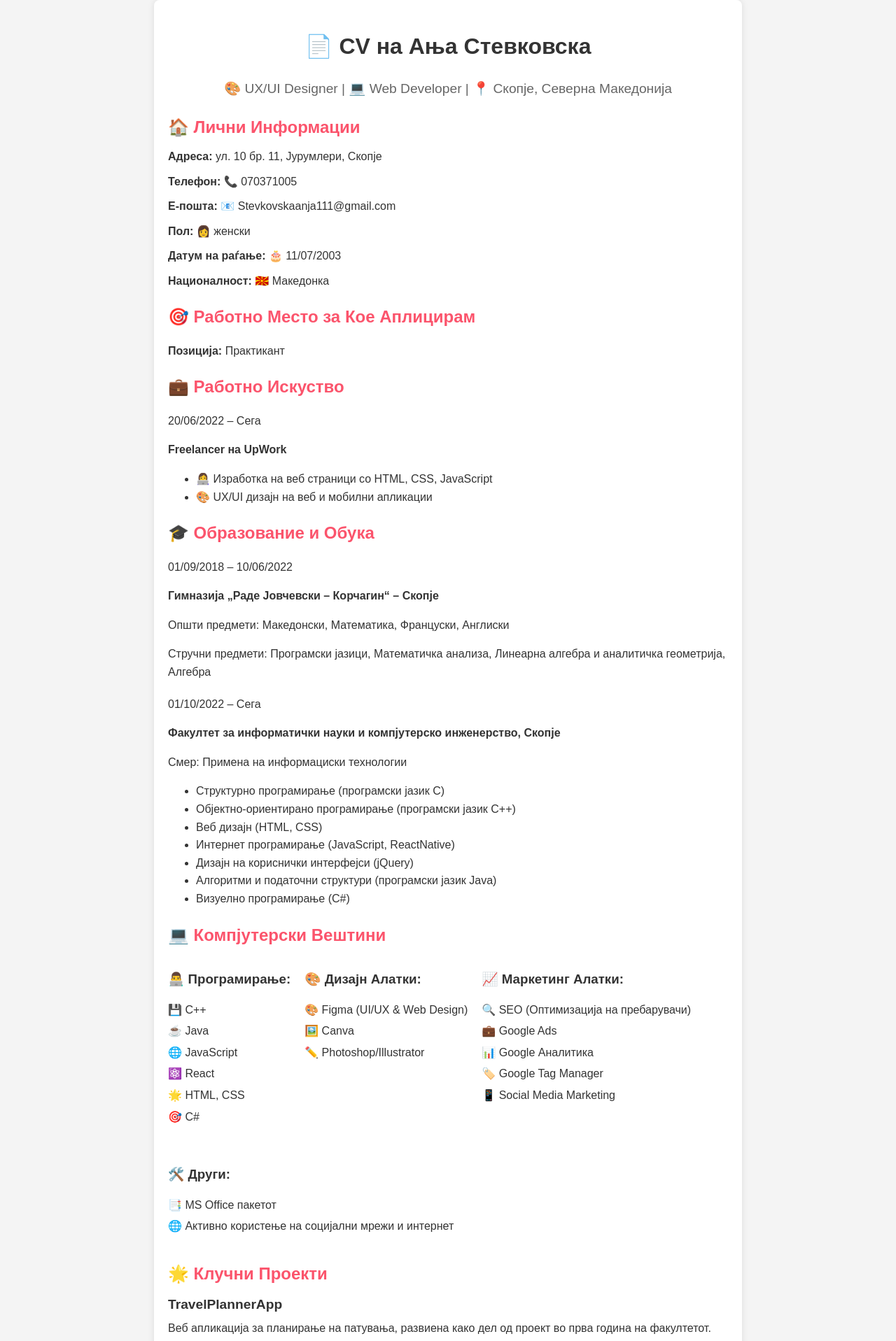
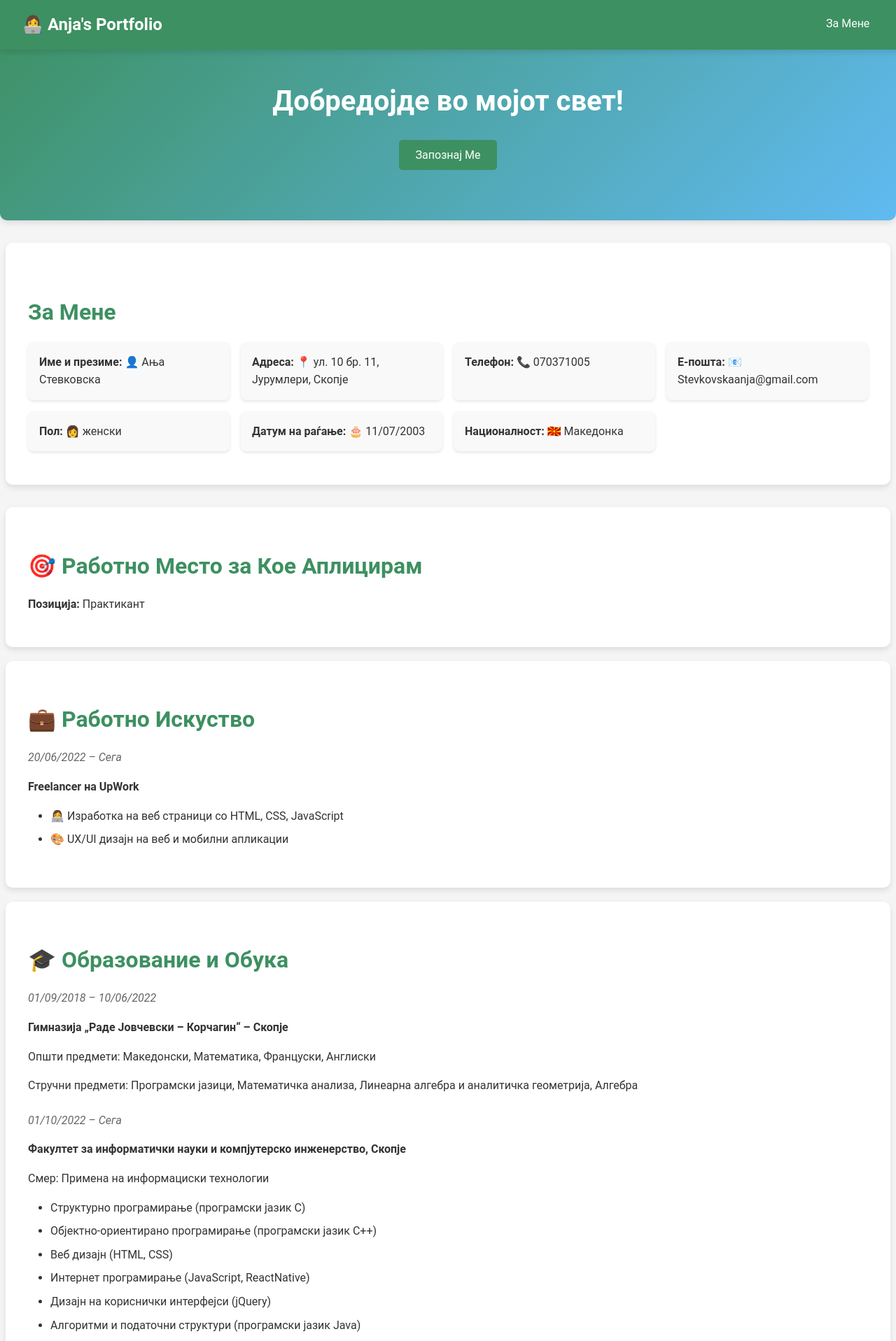
Before and after one commit to anjastev/CV, a React (Create React App) app in the folder my-cv-app/: page / in a window 1280 px wide. Shown: the top 1917 px of the page at 70% size. Built offline with nearby package versions, Linux system fonts and the light colour scheme.

Commit message:
Last version

```diff
--- a/my-cv-app/package.json
+++ b/my-cv-app/package.json
@@ -6,6 +6,7 @@
     "@testing-library/jest-dom": "^5.17.0",
     "@testing-library/react": "^13.4.0",
     "@testing-library/user-event": "^13.5.0",
+    "my-cv-app": "file:",
     "react": "^18.3.1",
     "react-dom": "^18.3.1",
     "react-scripts": "5.0.1",
--- a/my-cv-app/public/index.html
+++ b/my-cv-app/public/index.html
@@ -2,7 +2,7 @@
 <html lang="en">
   <head>
     <meta charset="utf-8" />
-    <link rel="icon" href="%PUBLIC_URL%/favicon.ico" />
+    <link rel="icon" href="%PUBLIC_URL%/logo.png" />
     <meta name="viewport" content="width=device-width, initial-scale=1" />
     <meta name="theme-color" content="#000000" />
     <meta
@@ -24,7 +24,7 @@
       work correctly both with client-side routing and a non-root public URL.
       Learn how to configure a non-root public URL by running `npm run build`.
     -->
-    <title>React App</title>
+    <title>CV</title>
   </head>
   <body>
     <noscript>You need to enable JavaScript to run this app.</noscript>
--- a/my-cv-app/src/App.css
+++ b/my-cv-app/src/App.css
@@ -1,60 +1,334 @@
-
 body {
-  font-family: Arial, sans-serif;
-  line-height: 1.6;
-  color: #333;
-  background-color: #f4f4f4;
+  font-family: 'Roboto', sans-serif;
   margin: 0;
   padding: 0;
+  color: #333;
+  background-color: #f5f5f5;
+  line-height: 1.6;
 }
 
-.container {
-  max-width: 800px;
-  margin: 0 auto;
-  padding: 20px;
-  background: #fff;
-  border-radius: 8px;
-  box-shadow: 0 0 10px rgba(0, 0, 0, 0.1);
+
+.navbar {
+  background-color: #3D9061;
+  color: white;
+  padding: 1rem 2rem;
+  display: flex;
+  justify-content: space-between;
+  align-items: center;
+  position: fixed;
+  box-shadow: 0 4px 8px rgba(0, 0, 0, 0.1);
+  transition: background-color 0.3s ease, box-shadow 0.3s ease;
+  width: 1500px;
 }
 
-.header {
-  text-align: center;
-  margin-bottom: 20px;
+
+
+.navbar .logo {
+  font-size: 1.5rem;
+  font-weight: bold;
 }
 
-.header h1 {
-  font-size: 2em;
-  margin-bottom: 0.5em;
+.navbar nav ul {
+  list-style: none;
+  padding: 0;
+  margin: 0;
+  display: flex;
 }
 
-.header p {
-  font-size: 1.2em;
-  color: #666;
+.navbar nav ul li {
+  margin-right: 55px;
+  margin-top: 5px;
 }
 
-.section-title {
-  font-size: 1.5em;
-  margin-top: 20px;
-  margin-bottom: 10px;
-  color: #FB546C;
+.navbar nav ul li a {
+  color: white;
+  text-decoration: none;
+  font-size: 1rem;
+  transition: color 0.3s ease, transform 0.3s ease;
 }
 
-.info-grid, .skills-grid, .education-item, .project-item {
-  margin-bottom: 20px;
+.navbar nav ul li a:hover {
+  color: #FC7484;
+  transform: scale(1.05);
 }
 
-.info-item {
-  margin-bottom: 10px;
+.menu-icon {
+  display: none;
+  font-size: 1.5rem;
+  cursor: pointer;
+  transition: color 0.3s ease;
 }
 
+.menu-icon:hover {
+  color: #FC7484;
+}
+
+
+.banner {
+  background: linear-gradient(135deg, #3D9061, #60BAF1);
+  color: white;
+  text-align: center;
+  padding: 5rem 2rem;
+  border-radius: 10px;
+  box-shadow: 0 4px 8px rgba(0, 0, 0, 0.1);
+  transition: background 0.3s ease;
+  animation: fadeIn 1.5s ease-in-out;
+}
+
+.banner:hover {
+  background: linear-gradient(135deg, #60BAF1, #3D9061);
+}
+
+.banner-title {
+  font-size: 2.5rem;
+  margin-bottom: 1rem;
+  animation: fadeIn 2s ease-in-out;
+}
+
+.banner-subtitle {
+  font-size: 1.25rem;
+  margin-bottom: 2rem;
+}
+
+.btn-banner {
+  background-color: #3D9061;
+  color: white;
+  padding: 0.75rem 1.5rem;
+  border: none;
+  border-radius: 5px;
+  text-decoration: none;
+  font-size: 1rem;
+  transition: background-color 0.3s ease, transform 0.3s ease, box-shadow 0.3s ease;
+}
+
+.btn-banner:hover {
+  background-color: #FC7484;
+  transform: scale(1.05);
+  box-shadow: 0 4px 8px rgba(0, 0, 0, 0.2);
+}
+
+
+.work-application{
+  margin-bottom: 20px;
+  width: 1200px;
+}
+
+.work-experience{
+  margin-bottom: 20px;
+  width: 1200px;
+}
+
+.education{
+  margin-bottom: 20px;
+  width: 1200px;
+}
+
+.projects-list {
+  display: flex;
+  flex-direction: column;
+  gap: 2rem;
+}
+.about-section, .projects-section, .contact-section {
+  padding: 3rem 2rem;
+  margin: 2rem auto;
+  width: 1200px;
+  background: white;
+  border-radius: 10px;
+  box-shadow: 0 4px 8px rgba(0, 0, 0, 0.1);
+  animation: slideIn 1s ease-out;
+}
+
+.about-section h2, .projects-section h2, .contact-section h2 {
+  font-size: 2rem;
+  margin-bottom: 1rem;
+  color: #3D9061;
+}
+
+.info-grid{
+  display: grid;
+  grid-template-columns: repeat(auto-fill, minmax(250px, 1fr));
+  gap: 1rem;
+}
+
+.projects-grid{
+  display: flex;
+  flex-direction: column;
+  grid-template-columns: repeat(auto-fill, minmax(250px, 1fr));
+  gap: 1rem;
+}
+
+.info-item, .project-item {
+  padding: 1rem;
+  background: #f9f9f9;
+  border-radius: 8px;
+  box-shadow: 0 2px 4px rgba(0, 0, 0, 0.1);
+  transition: transform 0.3s ease, box-shadow 0.3s ease;
+}
+
+.info-item:hover, .project-item:hover {
+  transform: scale(1.02);
+  box-shadow: 0 4px 8px rgba(0, 0, 0, 0.2);
+}
+
+.project-item h3 {
+  font-size: 1.5rem;
+  margin-bottom: 1rem;
+  color: #3D9061;
+}
+
+.project-item p {
+  margin: 0;
+  line-height: 1.6;
+}
+
+.contact-section a {
+  color: #3D9061;
+  text-decoration: none;
+  transition: color 0.3s ease, transform 0.3s ease;
+}
+
+.contact-section a:hover {
+  color: #FB546C;
+  transform: scale(1.05);
+}
+
+.contact-section i {
+  margin-right: 0.5rem;
+  color: #3D9061;
+}
+
+
+
+
+
+.footer {
+  background-color: #3D9061;
+  color: white;
+  text-align: center;
+  padding: 1rem 2rem;
+  box-shadow: 0 -4px 8px rgba(0, 0, 0, 0.1);
+  transition: background-color 0.3s ease;
+}
+
+.footer:hover {
+  background-color: #60BAF1;
+}
+
+
+@keyframes fadeIn {
+  from {
+    opacity: 0;
+  }
+  to {
+    opacity: 1;
+  }
+}
+
+@keyframes slideIn {
+  from {
+    transform: translateY(20px);
+    opacity: 0;
+  }
+  to {
+    transform: translateY(0);
+    opacity: 1;
+  }
+}
+
+
+@media (max-width: 768px) {
+  .navbar nav ul {
+    display: none;
+  }
+
+  .menu-icon {
+    display: block;
+  }
+
+  .nav-links.active {
+    display: block;
+    position: absolute;
+    top: 100%;
+    right: 0;
+    background: #3D9061;
+    width: 200px;
+    padding: 1rem;
+    border-radius: 8px;
+  }
+
+  .nav-links.active li {
+    margin: 0;
+  }
+
+  .nav-links.active li a {
+    display: block;
+    padding: 0.5rem;
+    color: white;
+    transition: background-color 0.3s ease;
+  }
+
+  .nav-links.active li a:hover {
+    background-color: #FC7484;
+  }
+}
+
+
+.section-title {
+  font-size: 2rem;
+  margin-bottom: 1rem;
+  color: #3D9061;
+}
+
+
+section {
+  padding: 2rem;
+  margin: 0 auto;
+
+  background: white;
+  border-radius: 10px;
+  box-shadow: 0 4px 8px rgba(0, 0, 0, 0.1);
+  animation: slideIn 1s ease-out;
+}
+
+
+.experience-item, .education-item {
+  margin-bottom: 1.5rem;
+}
+
+.date-range {
+  font-style: italic;
+  color: #666;
+  margin-bottom: 0.5rem;
+}
+
+ul {
+  padding-left: 2rem;
+}
+
+ul li {
+  margin-bottom: 0.5rem;
+}
+
+.skills{
+  width: 1200px;
+}
 .skills-grid {
-  display: flex;
-  flex-wrap: wrap;
-  gap: 20px;
+  display: grid;
+  grid-template-columns: repeat(auto-fill, minmax(250px, 1fr));
+  gap: 1rem;
+}
+
+.skill-category {
+  background: #f9f9f9;
+  padding: 1rem;
+  border-radius: 5px;
+  box-shadow: 0 2px 4px rgba(0, 0, 0, 0.1);
 }
 
 .skill-category h3 {
-  margin-bottom: 10px;
+  margin-top: 0;
+  margin-bottom: 0.5rem;
+  color: #3D9061;
 }
 
 .skill-category ul {
@@ -62,52 +336,6 @@ body {
   padding: 0;
 }
 
-.skill-category li {
-  margin-bottom: 5px;
+.skill-category ul li {
+  margin-bottom: 0.5rem;
 }
-
-.skills-matrix {
-  width: 100%;
-}
-
-.skills-matrix .skill {
-  margin-bottom: 10px;
-}
-
-.skills-matrix .skill-bar {
-  background: #3D9061;
-  height: 5px;
-  border-radius: 2px;
-  transition: width 0.3s;
-}
-
-.links {
-  list-style: none;
-  padding: 0;
-}
-
-.links li {
-  margin-bottom: 10px;
-}
-
-.links a {
-  color: #FB546C;
-  text-decoration: none;
-}
-
-.links a:hover {
-  text-decoration: underline;
-}
-
-.project-item {
-  margin-bottom: 15px;
-}
-
-.project-item h3 {
-  margin: 0;
-  font-size: 1.2em;
-}
-
-.project-item p {
-  margin: 5px 0;
-}
--- a/my-cv-app/src/App.js
+++ b/my-cv-app/src/App.js
@@ -1,34 +1,71 @@
-import React from 'react';
+import React, { useEffect } from 'react';
 import './App.css';
 
 const App = () => {
+  useEffect(() => {
+    const sections = document.querySelectorAll('.project-item, .skills-grid');
+
+    const observer = new IntersectionObserver(entries => {
+      entries.forEach(entry => {
+        if (entry.isIntersecting) {
+          entry.target.classList.add('show');
+        }
+      });
+    });
+
+    sections.forEach(section => {
+      observer.observe(section);
+    });
+  }, []);
+
+  const toggleMenu = () => {
+    const navLinks = document.querySelector('.nav-links');
+    navLinks.classList.toggle('active');
+  };
+
   return (
-        <div className="container">
-            <div className="header">
-                <h1>📄 CV на Ања Стевковска</h1>
-                <p>🎨 UX/UI Designer | 💻 Web Developer | 📍 Скопје, Северна Македонија</p>
-            </div>
+    <div className="App">
+
+      <header className="navbar">
+        <div className="logo">👩‍💻 Anja's Portfolio</div>
+        <nav>
+          <ul className="nav-links">
+            <li><a href="#about">За Мене</a></li>
+            <li><a href="#projects">Проекти</a></li>
+            <li><a href="#contact">Контакт</a></li>
+          </ul>
+        </nav>
+        <div className="menu-icon" onClick={toggleMenu}>☰</div>
+      </header>
 
 
+      <section className="banner">
+        <h1 className="banner-title">Добредојде во мојот свет!</h1>
+        <p className="banner-subtitle"></p>
+        <a href="#about" className="btn-banner">Запознај Ме</a>
+      </section>
 
-            <section className="personal-info">
-                <h2 className="section-title">🏠 Лични Информации</h2>
+
+      <section id="about" className="about-section">
+        <h2>За Мене</h2>
+
         <div className="info-grid">
-                    <div className="info-item"><strong>Адреса:</strong> ул. 10 бр. 11, Јурумлери, Скопје</div>
+          <div className="info-item"><strong>Име и презиме:</strong> 👤 Ања Стевковска</div>
+          <div className="info-item"><strong>Адреса:</strong> 📍 ул. 10 бр. 11, Јурумлери, Скопје</div>
           <div className="info-item"><strong>Телефон:</strong> 📞 070371005</div>
-                    <div className="info-item"><strong>Е-пошта:</strong> 📧 Stevkovskaanja111@gmail.com</div>
+          <div className="info-item"><strong>Е-пошта:</strong> 📧 Stevkovskaanja@gmail.com</div>
           <div className="info-item"><strong>Пол:</strong> 👩 женски</div>
           <div className="info-item"><strong>Датум на раѓање:</strong> 🎂 11/07/2003</div>
           <div className="info-item"><strong>Националност:</strong> 🇲🇰 Македонка</div>
         </div>
       </section>
 
-            <section>
+    <section className="work-application">
   <h2 className="section-title">🎯 Работно Место за Кое Аплицирам</h2>
   <p><strong>Позиција:</strong> Практикант</p>
 </section>
 
-            <section>
+<section className="work-experience">
   <h2 className="section-title">💼 Работно Искуство</h2>
   <div className="experience-item">
     <p className="date-range">20/06/2022 – Сега</p>
@@ -40,7 +77,7 @@ const App = () => {
   </div>
 </section>
 
-            <section>
+<section className="education">
   <h2 className="section-title">🎓 Образование и Обука</h2>
   <div className="education-item">
     <p className="date-range">01/09/2018 – 10/06/2022</p>
@@ -63,9 +100,17 @@ const App = () => {
       <li>Визуелно програмирање (C#)</li>
     </ul>
   </div>
+
+                <h2>🏅 Сертификати </h2>
+                <ul>
+                    <li>Сертификат за завршен курс по UX/UI Дизајн </li>
+                    <li>Сертификат за завршен курс по Дигитален Маркетинг </li>
+                </ul>
+
+
 </section>
 
-            <section>
+<section className="skills">
   <h2 className="section-title">💻 Компјутерски Вештини</h2>
   <div className="skills-grid">
     <div className="skill-category">
@@ -110,37 +155,53 @@ const App = () => {
   </div>
 </section>
 
-            <section>
-                <h2 className="section-title">🌟 Клучни Проекти</h2>
+
+<section id="projects" className="projects-section">
+  <h2>Клучни Проекти</h2>
+  <div className="projects-grid">
     <div className="project-item">
-                    <h3>TravelPlannerApp</h3>
-                    <p>Веб апликација за планирање на патувања, развиена како дел од проект во прва година на факултетот.</p>
+      <h3>✈️ TravelPlannerApp</h3>
+      <p>Веб апликација за планирање на патувања, развиена како дел од проект во прва година на факултетот. Апликацијата им овозможува на корисниците да креираат персонализирани планови за патување, да ги следат своите дестинации 🗺️, да поставуваат времиња и маршрути ⏳, и да прегледуваат препораки за хотели 🏨 и активности во избраните локации. TravelPlannerApp е изградена со HTML, CSS и JavaScript, и користи локално складирање за податоците на корисниците. <br></br>
+      <a href="https://webdesignproject.vercel.app/" target="_blank" rel="noopener noreferrer">Погледнете ја апликацијата тука</a>.
+      </p>
     </div>
     <div className="project-item">
-                    <h3>Planner App</h3>
-                    <p>Веб апликација со HTML, CSS, JavaScript, React за управување со задачи и активности.</p>
+      <h3>📅 Обврски365</h3>
+      <p>Обврски365 е веб апликација развиена во React, со цел управување со задачи и активности 📅. Корисниците можат да креираат, изменуваат и бришат задачи 🗒️, да поставуваат рокови и приоритети ⏰, и да следат прогрес преку интуитивен интерфејс. Апликацијата исто така вклучува можност за категоризација на задачи и дневни известувања 🔔, со што корисниците можат лесно да останат организирани и продуктивни. <br></br>
+      <a href="https://my-planner-app-eight.vercel.app/" target="_blank" rel="noopener noreferrer">Погледнете ја апликацијата тука</a>.
+      </p>
     </div>
     <div className="project-item">
-                    <h3>Hotel Reservation App - CheckInn</h3>
-                    <p>Веб апликација во React и Java за резервација</p>
+      <h3>🏨 Hotel Reservation App - CheckInn</h3>
+      <p>CheckInn е веб апликација за резервација на хотели, изградена користејќи React за frontend и Java за backend. Апликацијата им овозможува на корисниците да пребаруваат хотели според различни критериуми како локација 📍, цена 💸 и оценка ⭐, да прегледуваат детали за хотелите и да направат резервации. CheckInn исто така поддржува кориснички профили 👤, каде што корисниците можат да го следат статусот на своите резервации и да ги управуваат истите. Целта на оваа апликација е да обезбеди брзо и лесно решение за резервација на хотели со чист и интуитивен интерфејс. <br></br>
+      <a href="https://hotel-reservations-pink.vercel.app/" target="_blank" rel="noopener noreferrer">Погледнете ја апликацијата тука</a>.
+      </p>
+    </div>
   </div>
 </section>
 
-            <section>
-                <h2 className="section-title">🏅 Сертификати и Награди</h2>
-                <ul>
-                    <li>Сертификат за завршен курс по UX/UI Дизајн </li>
-                    <li>Сертификат за завршен курс по Дигитален Маркетинг </li>
-                </ul>
-            </section>
 
-            <section>
-                <h2 className="section-title">🔗 Дополнителни Информации</h2>
+
+      <section id="contact" className="contact-section">
+  <h2>Контакт</h2>
+  <p>
+    Можете да ме контактирате преку
+    <a href="mailto:Stevkovskaanja@gmail.com">
+      <i> stevkovskaanja@gmail.com</i>
+    </a>
+  </p>
+  <h3>Дополнителни Информации</h3>
                 <ul className="links">
                     <li>🌐 <a href="https://www.behance.net/anjastevkovska">Портфолио на Behance</a></li>
                     <li>💻 <a href="https://github.com/anjastev">Профил на GitHub</a></li>
                 </ul>
+
 </section>
+
+
+      <footer className="footer">
+        <p>👩‍💻 Изработено од Anja Stevkovska | © 2024</p>
+      </footer>
     </div>
   );
 };
```
Also changed, not shown: my-cv-app/public/logo.png (added), 1 other file (tests, documents, lock files or other folders). Lines whose indentation alone changed are shown as unchanged.
